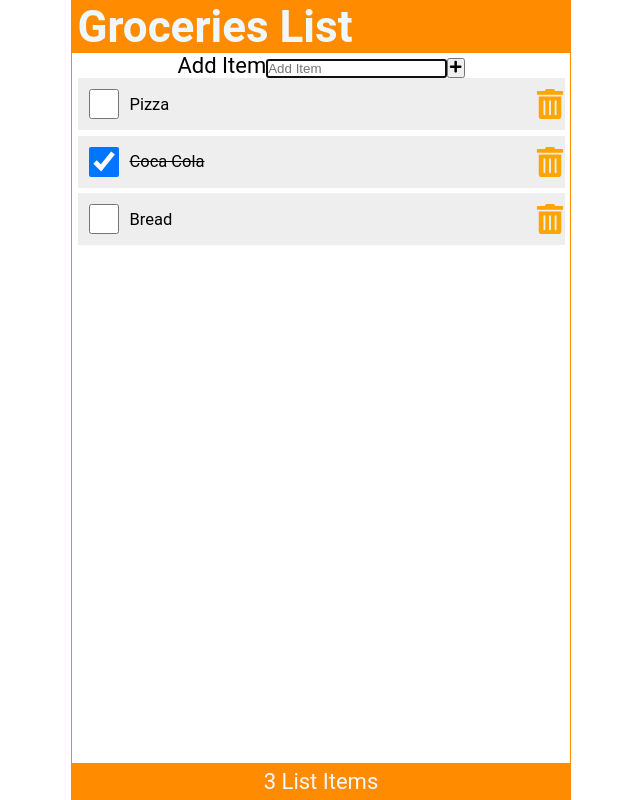
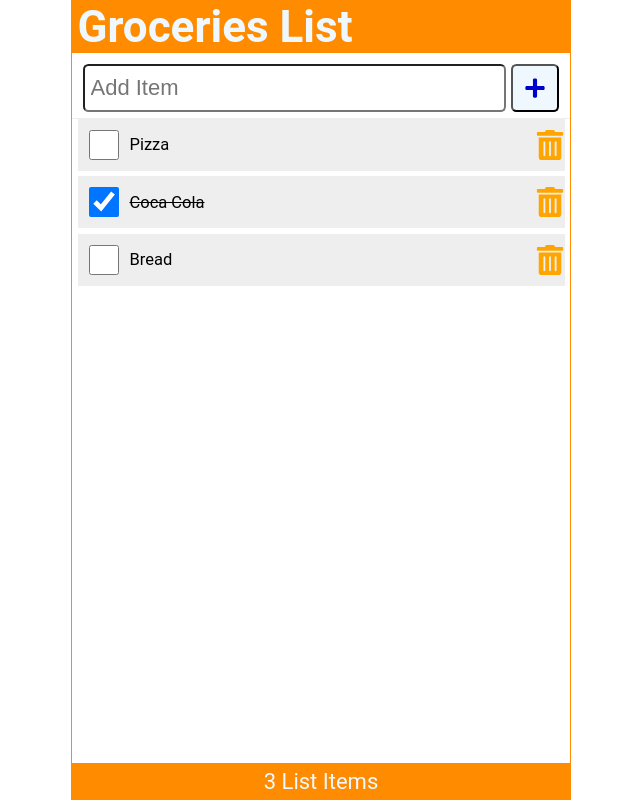
Before and after one commit to beniamincantorlabiserica/react-shopping-list, a React (Create React App) app: page / in a window 1280 px wide. Shown: the whole page, without its empty margins (319-959 px from the left). Built offline with nearby package versions, Linux system fonts and the light colour scheme.

Commit message:
added style for add item input

```diff
--- a/src/AddItem.js
+++ b/src/AddItem.js
@@ -3,7 +3,6 @@ import { FaPlus } from "react-icons/fa"
 const AddItem = () => {
   return (
     <form className='addForm'>
-        <label htmlFor='addItem'>Add Item</label>
         <input
             autoFocus
             id="addItem"
--- a/src/index.css
+++ b/src/index.css
@@ -112,3 +112,42 @@ ul li::before {
   color: red;
   outline: none;
 }
+
+
+.addForm {
+  width: 100%;
+  display: flex;
+  justify-content: flex-start;
+  margin: 0.5rem 0 0;
+  padding: 0 0.5rem 0.25rem;
+  border-bottom: 1px solid #eee;
+}
+
+.addForm input[type='text'] {
+  flex-grow: 1;
+  max-width: calc(100% - 50px);
+  min-height: 48px;
+  font-size: 1rem;
+  padding: 0.25rem;
+  border-radius: 0.25rem;
+  margin-right: 0.25rem;
+  outline: none;
+}
+
+button {
+  height: 48px;
+  min-width: 48px;
+  border-radius: 0.25rem;
+  padding: 0.5rem;
+  font-size: 1rem;
+  background-color: aliceblue;
+  color: mediumblue;
+  cursor: pointer;
+}
+
+button:focus,
+button:hover {
+  color: white;
+  background-color: limegreen;
+  outline: none;
+}
```
